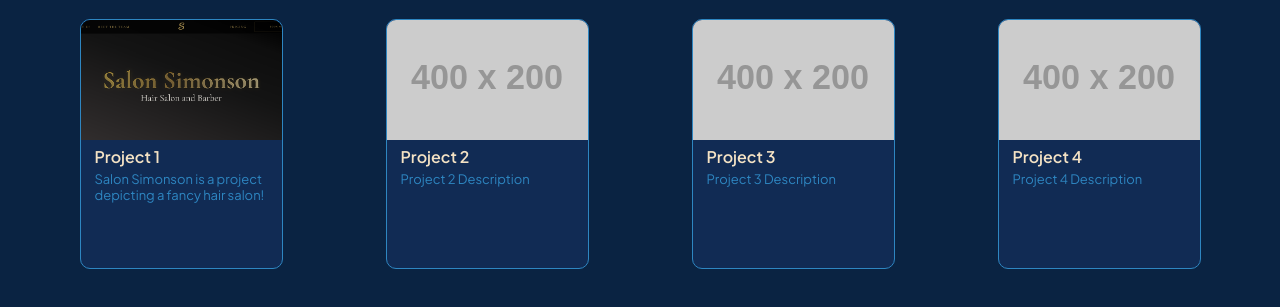
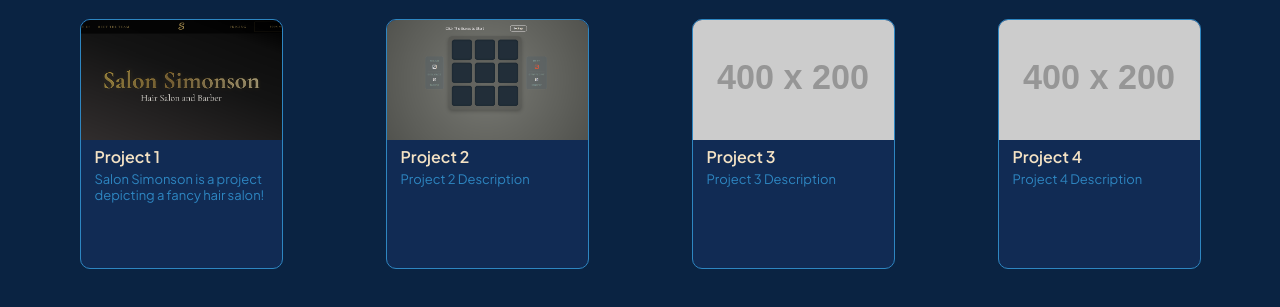
Before and after one commit to tcsimo2006/UI-Portfolio, a plain HTML site: page index.html in a window 1280 px wide. Shown: the part 707-1014 px from the top of the page. Drawn offline with Linux system fonts and the light colour scheme; placeholder pictures from the web are drawn by us.

Commit message:
added memorygame to portfolio

```diff
--- a/index.html
+++ b/index.html
@@ -93,7 +93,9 @@
             </div>
             <div class="card">
                 <div class="card-thumb">
-                    <img src="https://placehold.co/400x200/1B4F8A/7EC8E3" alt="Project 2 IMG">
+                    <a href="https://memorygame-three-plum.vercel.app/" target="_blank">
+                        <img src="memorygame.png" alt="Project 2 IMG">
+                    </a>
                 </div>
                 <div class="card-body">
                     <h3>Project 2</h3>
```
Also changed, not shown: memorygame.png (added).
